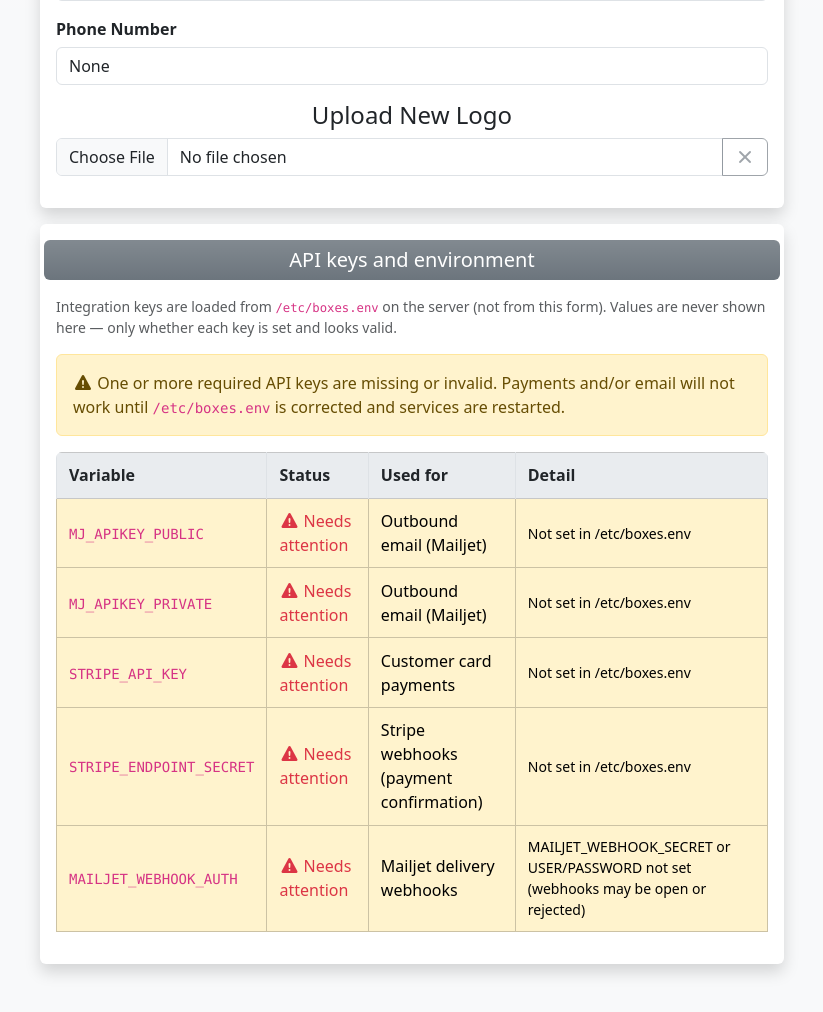
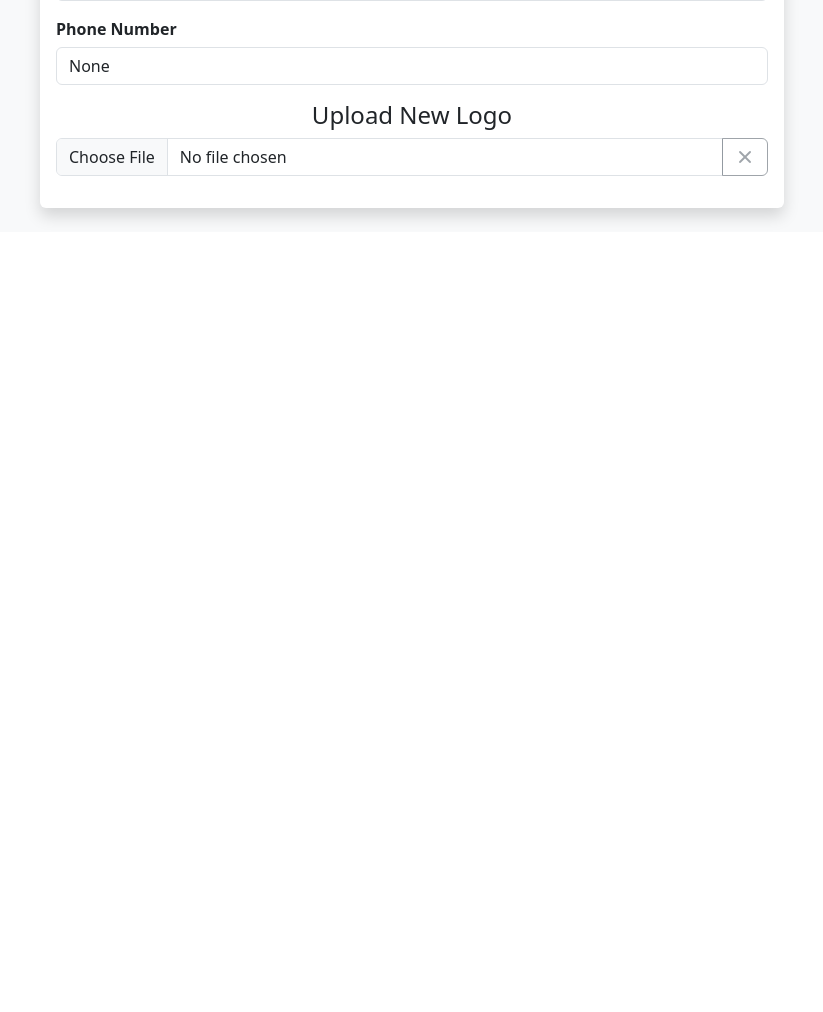
Before and after one commit to AltispeedTechnologies/boxes, a Django app: page /mgmt/general in a window 1280 px wide. Shown: the part 1082-2094 px from the top of the page, without its empty margins (228-1051 px from the left). After the commit the page ends 1306 px from the top, so only its background shows below. Run offline with Django 5.2, Linux system fonts and the light colour scheme; a user stored in the database is signed in; data comes from the database, SQL or seed files in the repository; data that the repository does not hold is empty; parts of the project's set-up code (start-up, migrations or seed data) failed here and were passed over; some libraries are stand-ins or nearby versions.

Commit message:
Add standalone API Keys and Environment management page
Move env key status out of General into /mgmt/env-keys with its own
Management menu entry and setup-status link.

```diff
--- a/boxes/backend/setup_status.py
+++ b/boxes/backend/setup_status.py
@@ -12,7 +12,7 @@ from django.conf import settings
 from django.core.cache import cache
 from django.urls import NoReverseMatch, reverse
 
-CACHE_KEY = "boxes_mgmt_setup_status_v2"
+CACHE_KEY = "boxes_mgmt_setup_status_v3"
 CACHE_TTL_SECONDS = 45
 
 # GlobalSettings.load() default name — treat as unconfigured branding
@@ -371,17 +371,16 @@ def _check_stripe() -> SetupItem:
 def _check_env_keys() -> SetupItem:
     """Dedicated Management item for environment/API keys (not DB settings)."""
     env = env_api_key_status()
-    # Show under General as well via banner; menu key for completeness
     return SetupItem(
         key="env_keys",
-        label="API keys (/etc/boxes.env)",
-        url_name="general_settings",
+        label="API Keys and Environment",
+        url_name="env_api_keys",
         required=False,
         ok=not env["hard_missing"],
         issues=env["hard_issues"] or (
             env["issues"] if env["any_missing"] else []
         ),
-        url=_url("general_settings"),
+        url=_url("env_api_keys"),
     )
 
 
--- a/boxes/templates/_navbar.html
+++ b/boxes/templates/_navbar.html
@@ -58,8 +58,8 @@
                                 </li>
                                 <li>
                                     <a class="dropdown-item d-flex justify-content-between align-items-center gap-2"
-                                       href="{% url 'general_settings' %}#env-api-keys" data-setup-key="env_keys">
-                                        <span>API keys (env)</span>
+                                       href="{% url 'env_api_keys' %}" data-setup-key="env_keys">
+                                        <span>API Keys and Environment</span>
                                         <i class="fas fa-exclamation-triangle text-warning setup-warn-icon {% if mgmt_setup.items.env_keys.ok %}d-none{% endif %}"
                                            title="{% for i in mgmt_setup.items.env_keys.issues %}{{ i }} {% empty %}OK{% endfor %}"></i>
                                     </a>
--- a/boxes/templates/mgmt/_env_api_keys.html
+++ b/boxes/templates/mgmt/_env_api_keys.html
@@ -1,6 +1,6 @@
-<div class="container bg-body shadow rounded p-3 col-md-8 mt-3 mb-4" id="env-api-keys">
+<div class="container bg-body shadow rounded p-3 col-md-8 mb-4" id="env-api-keys">
     <div class="row bg-secondary bg-gradient rounded mb-3">
-        <h3 class="text-center text-white py-2 h5 mb-0">API keys and environment</h3>
+        <h3 class="text-center text-white py-2 h5 mb-0">API Keys and Environment</h3>
     </div>
     <p class="text-muted small">
         Integration keys are loaded from <code>/etc/boxes.env</code> on the server (not from this form).
--- a/boxes/templates/mgmt/general.html
+++ b/boxes/templates/mgmt/general.html
@@ -61,5 +61,4 @@
 
 {% load static %}
 <script src="{% static 'js/mgmt/general.js' %}"></script>
-{% include "mgmt/_env_api_keys.html" %}
 {% endblock %}
--- a/boxes/urls.py
+++ b/boxes/urls.py
@@ -81,6 +81,7 @@ from boxes.views.mgmt import (
     email_settings,
     email_template,
     email_template_content,
+    env_api_keys,
     general_settings,
     package_type_settings,
     pickup_mgmt,
@@ -284,6 +285,7 @@ staff_urlpatterns = [
     path("mgmt/email/templates/fetch", email_template_content, name="email_template_content"),
     path("mgmt/email/templates/update", update_email_template, name="update_email_template"),
     path("mgmt/general", general_settings, name="general_settings"),
+    path("mgmt/env-keys", env_api_keys, name="env_api_keys"),
     path("mgmt/general/update", save_general_settings, name="save_general_settings"),
     path("mgmt/packages/carriers", carrier_settings, name="carrier_settings"),
     path("mgmt/packages/carriers/update", update_carriers, name="update_carriers"),
--- a/boxes/views/mgmt/__init__.py
+++ b/boxes/views/mgmt/__init__.py
@@ -9,6 +9,7 @@ from boxes.views.mgmt.email_templates import (
     email_template_content,
     update_email_template,
 )
+from boxes.views.mgmt.env_keys import env_api_keys
 from boxes.views.mgmt.general import general_settings, save_general_settings
 from boxes.views.mgmt.pickup import (
     pickup_mgmt,
@@ -28,6 +29,7 @@ __all__ = [
     "email_settings",
     "email_template",
     "email_template_content",
+    "env_api_keys",
     "general_settings",
     "mgmt_setup_status_api",
     "package_type_settings",
--- a/boxes/views/mgmt/general.py
+++ b/boxes/views/mgmt/general.py
@@ -8,7 +8,7 @@ from django.shortcuts import render
 from django.views.decorators.http import require_http_methods
 from io import BytesIO
 from PIL import Image
-from boxes.backend.setup_status import env_api_key_status, invalidate_setup_status_cache
+from boxes.backend.setup_status import invalidate_setup_status_cache
 
 
 @require_http_methods(["GET"])
@@ -17,7 +17,6 @@ def general_settings(request):
     settings = GlobalSettings.load()
     return render(request, "mgmt/general.html", {
         "settings": settings,
-        "env_api_keys": env_api_key_status(),
     })
 
 
```
Also changed, not shown: boxes/templates/mgmt/env_api_keys.html (added, +7 -0 lines), boxes/views/mgmt/env_keys.py (added, +12 -0 lines).
